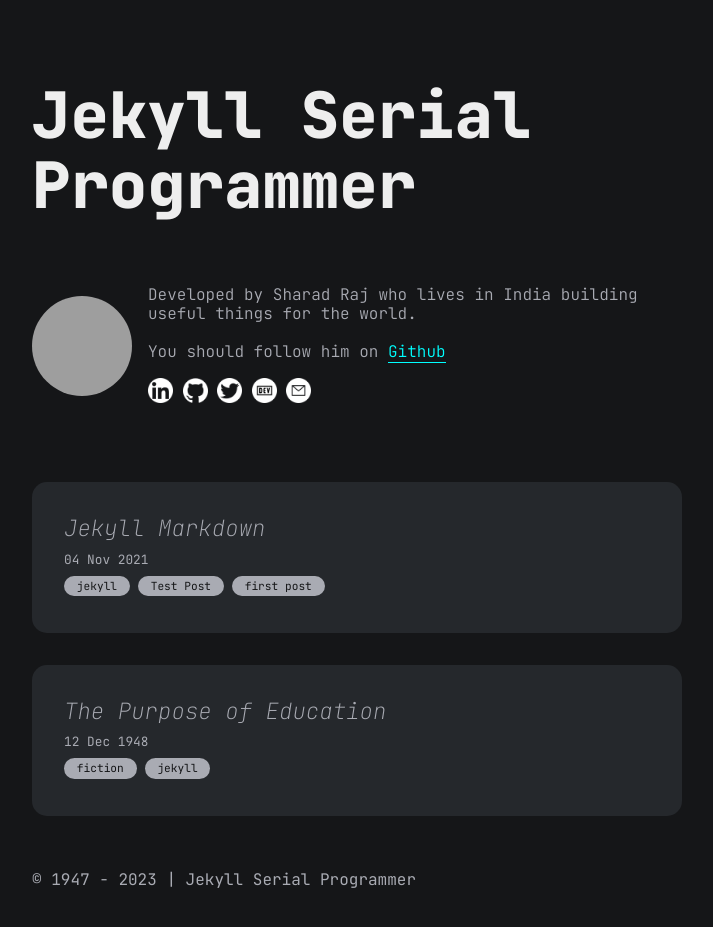
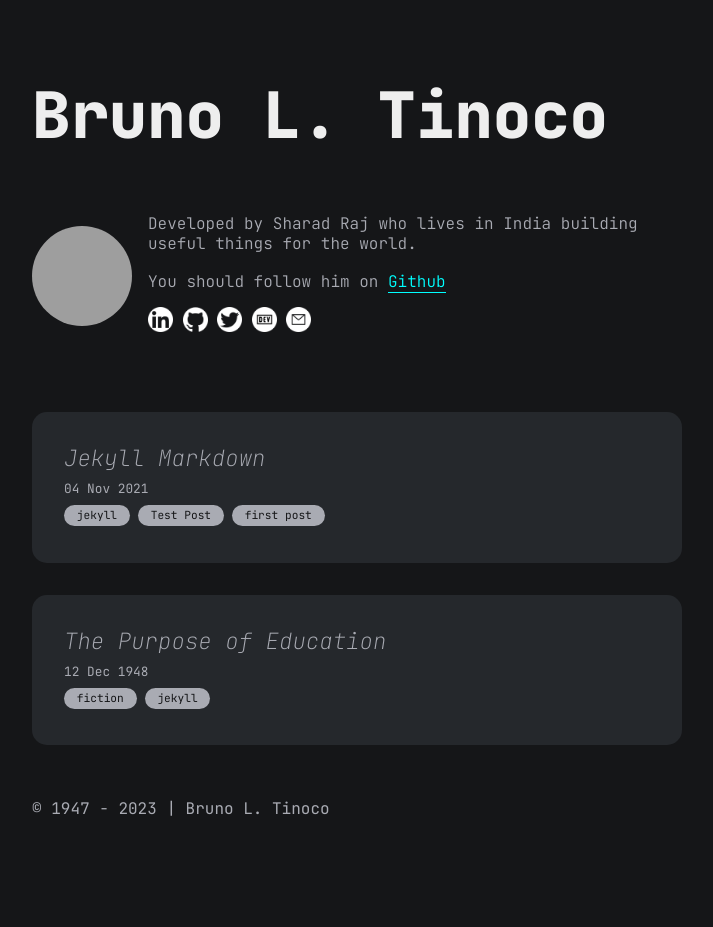
Before and after one commit to bltinoco/bltinoco.github.io, a Jekyll site: the page built from index.md, in a window 1280 px wide, cut to the strip 0-944 px from the top of the page. Shown: the top 927 px of the strip, without its empty margins (283-996 px from the left). Built offline with Jekyll 4.4.1, drawn with Linux system fonts in a browser that asks for light colours; Markdown is read by kramdown in place of the engine named in the settings; after the commit the page ends 900 px from its top, so only the background shows below that; grey boxes are pictures that could not be loaded.

Commit message:
Update _config.yml

```diff
--- a/_config.yml
+++ b/_config.yml
@@ -1,5 +1,5 @@
-title: Jekyll Serial Programmer
-markdown: kramdown
+title: Bruno L. Tinoco
+markdown: Power and Chemical Engineer
 
 # for atom feed
 author:
```
